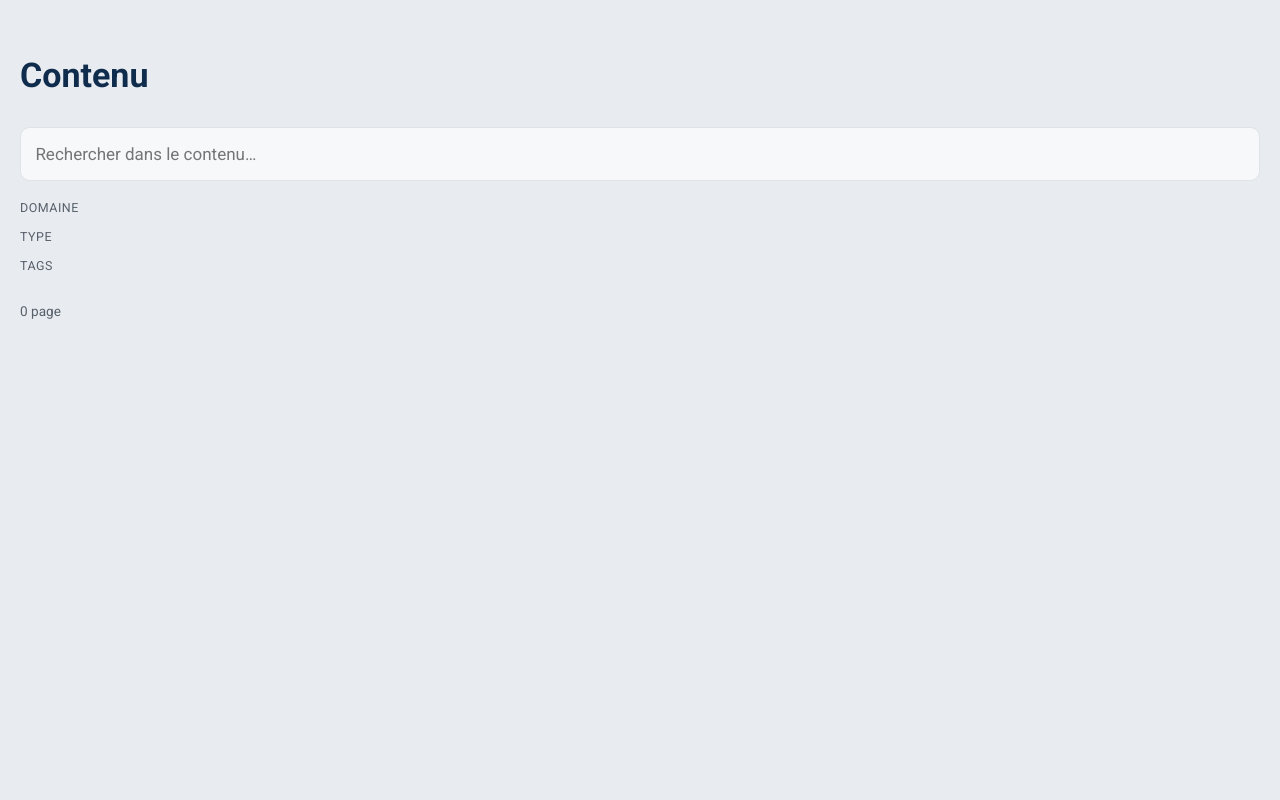
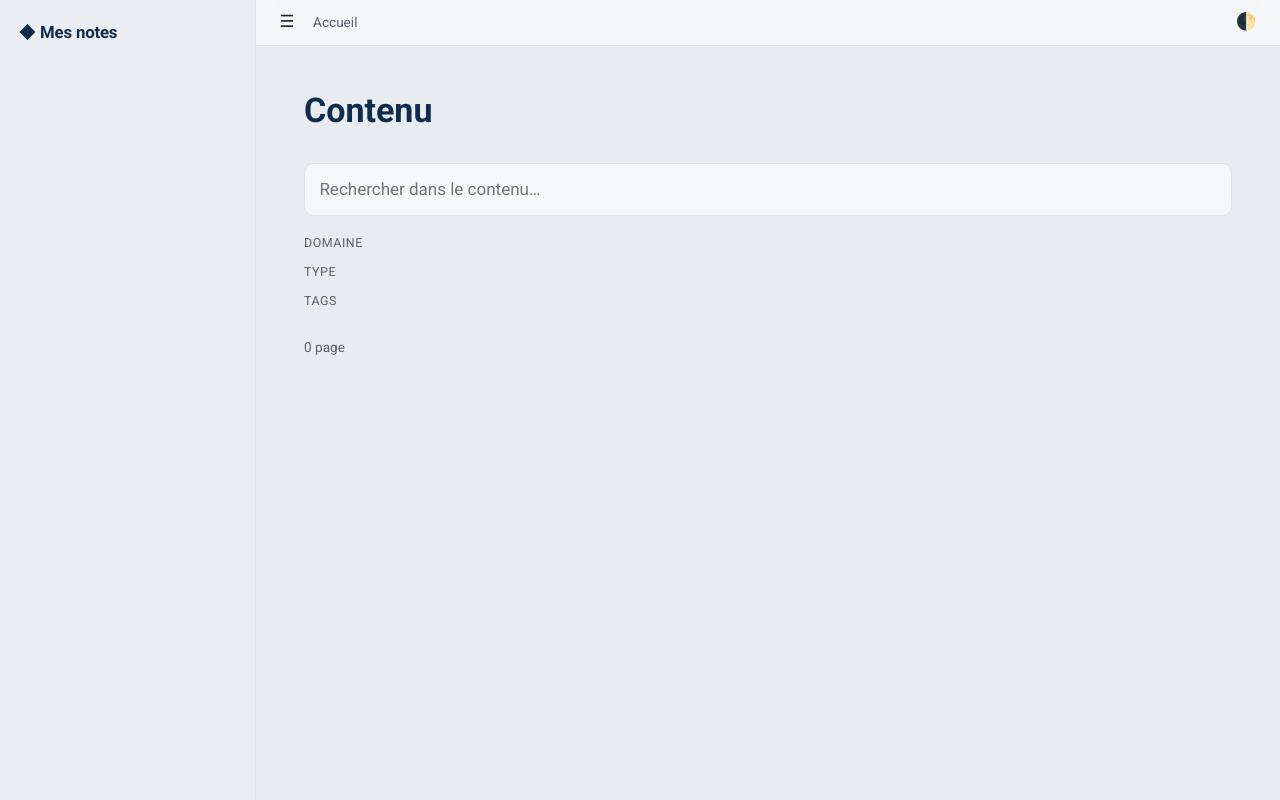
Before and after one commit to walcark/avallon, a Django app: page / in a window 1280 px wide. Run offline with Django 5.2, Linux system fonts and the light colour scheme; some libraries are stand-ins or nearby versions.

Commit message:
feat: shell avec sidebar rétractable, arbre de navigation et thème sombre
- template de base commun (base.html) : sidebar gauche rétractable (bouton ☰,
  état persisté) avec arbre domaine ▸ type ▸ pages en <details> natifs, page
  courante surlignée ; topbar fine avec titre de contexte
- thème clair/sombre basculable et persistant (sinon suit l'OS), via la
  fonction CSS light-dark() — palette unique, pas de duplication
- home.html et index.html héritent du shell ; l'ancien fil d'Ariane et le
  bouton de largeur sont retirés (la sidebar joue ce rôle)
- arbre de navigation exposé à tous les templates par un context processor
  (pages.context_processors.navigation -> content.nav_tree)
- cartes de l'accueil avec effet de survol ; encadrés/surlignage passés en
  variables pour s'adapter au thème (le code reste sur fond clair pour Pygments)

```diff
--- a/src/config/settings.py
+++ b/src/config/settings.py
@@ -109,6 +109,7 @@ TEMPLATES = [
                 "django.template.context_processors.request",
                 "django.contrib.auth.context_processors.auth",
                 "django.contrib.messages.context_processors.messages",
+                "pages.context_processors.navigation",
             ],
         },
     },
--- a/src/pages/content.py
+++ b/src/pages/content.py
@@ -136,6 +136,24 @@ def all_pages() -> list[Page]:
     return pages
 
 
+def nav_tree() -> list[dict[str, Any]]:
+    """Pages grouped domaine -> type -> pages, for the sidebar navigation.
+    Domaines and types are alphabetical; pages keep the recency order."""
+    grouped: dict[str, dict[str, list[Page]]] = {}
+    for page in all_pages():
+        grouped.setdefault(page.domain, {}).setdefault(page.type, []).append(page)
+    return [
+        {
+            "domain": domain,
+            "types": [
+                {"type": type_, "pages": pages}
+                for type_, pages in sorted(grouped[domain].items())
+            ],
+        }
+        for domain in sorted(grouped)
+    ]
+
+
 # --- Full-text search ------------------------------------------------------
 
 def _highlight(text: str, terms: list[str], width: int = 220) -> str:
--- /dev/null
+++ b/src/pages/context_processors.py
@@ -0,0 +1,8 @@
+"""Template context shared by every page."""
+
+from . import content
+
+
+def navigation(request):
+    """Expose the domaine -> type -> pages tree to the sidebar in base.html."""
+    return {"nav": content.nav_tree()}
--- a/src/pages/static/pages/css/style.css
+++ b/src/pages/static/pages/css/style.css
@@ -5,23 +5,39 @@
 --------------------------------------------------------------------------- */
 
 :root {
-    --ink:        #1f2328;
-    --muted:      #57606a;
-    --bg:         #e8ecf1;   /* page background (tinted) */
-    --surface:    #f7f8fa;   /* reading panel: slightly off-white, well contrasted */
-    --border:     #dfe3e8;
-    --code-bg:    #eef1f4;
-    --rule:       #c4ccd4;   /* table rules */
+    /* Toggling color-scheme (via the topbar button) flips every light-dark()
+       value below; with no explicit choice it follows the OS preference. */
+    color-scheme: light dark;
+
+    --ink:        light-dark(#1f2328, #e6e9ee);
+    --muted:      light-dark(#57606a, #9aa4b2);
+    --bg:         light-dark(#e8ecf1, #0d1117);   /* page background */
+    --surface:    light-dark(#f7f8fa, #161b22);   /* reading panel / cards */
+    --border:     light-dark(#dfe3e8, #2a323c);
+    --code-bg:    light-dark(#eef1f4, #1c232c);
+    --rule:       light-dark(#c4ccd4, #3a444f);   /* table rules */
+
+    --sidebar-bg: light-dark(#eaeef3, #0b0f14);
+    --topbar-bg:  light-dark(rgba(247, 248, 250, 0.85), rgba(22, 27, 34, 0.85));
+    --panel-2:    light-dark(#fbfcfd, #131a22);   /* soft inner panels */
+    --note-bg:    light-dark(#f3f7ff, #13233f);
+    --warn-bg:    light-dark(#fff8ec, #2a2210);
+    --warn-ink:   light-dark(#b45309, #f0b429);
+    --mark-bg:    light-dark(#fde68a, #b9932f);
+    --mark-ink:   light-dark(#3a2f00, #1a1500);
+    --shadow-sm:  light-dark(rgba(16, 24, 40, 0.06), rgba(0, 0, 0, 0.40));
+    --shadow-lg:  light-dark(rgba(16, 24, 40, 0.05), rgba(0, 0, 0, 0.50));
 
     /* Harmonious heading palette (analogous blues -> teal) */
-    --h1: #0f2c4d;
-    --h2: #1d4ed8;
-    --h3: #0e7490;
-    --h4: #475569;
+    --h1: light-dark(#0f2c4d, #cfe0ff);
+    --h2: light-dark(#1d4ed8, #7aa2ff);
+    --h3: light-dark(#0e7490, #4cc4d6);
+    --h4: light-dark(#475569, #9aa4b2);
 
-    --accent:     #1d4ed8;
-    --measure:    44rem;     /* narrow reading column */
-    --measure-wide: 78rem;   /* full-width mode */
+    --accent:       light-dark(#1d4ed8, #4d8bff);
+    --measure:      44rem;   /* reading column */
+    --measure-wide: 78rem;   /* home / wide content */
+    --sidebar-w:    16rem;
 }
 
 * { box-sizing: border-box; }
@@ -29,7 +45,6 @@ html { -webkit-text-size-adjust: 100%; }
 
 body {
     margin: 0;
-    padding: 0 1.25rem 5rem;
     background: var(--bg);
     color: var(--ink);
     font-family: "Roboto", system-ui, -apple-system, "Segoe UI", sans-serif;
@@ -44,69 +59,144 @@ body {
     -moz-osx-font-smoothing: grayscale;
 }
 
-/* --- Toolbar / width toggle -------------------------------------------- */
-.toolbar {
+/* --- App shell: retractable left sidebar + content --------------------- */
+.sidebar {
+    position: fixed;
+    top: 0; left: 0; bottom: 0;
+    width: var(--sidebar-w);
+    overflow-y: auto;
+    background: var(--sidebar-bg);
+    border-right: 1px solid var(--border);
+    transform: translateX(0);
+    transition: transform 0.2s ease;
+    z-index: 30;
+}
+.main {
+    margin-left: var(--sidebar-w);
+    min-height: 100vh;
+    transition: margin-left 0.2s ease;
+}
+:root.nav-collapsed .sidebar { transform: translateX(-100%); }
+:root.nav-collapsed .main { margin-left: 0; }
+
+.brand {
+    display: block;
+    padding: 1.1rem 1.15rem 0.6rem;
+    font-size: 1.05rem;
+    font-weight: 700;
+    letter-spacing: -0.01em;
+    color: var(--h1);
+    text-decoration: none;
+}
+
+/* Navigation tree — native <details>, no JS */
+.tree { padding: 0 0.5rem 2rem; font-size: 0.9rem; }
+.tree details { margin: 0.1rem 0; }
+.tree summary {
+    list-style: none;
+    cursor: pointer;
+    padding: 0.28rem 0.5rem;
+    border-radius: 7px;
+    color: var(--ink);
+    user-select: none;
+}
+.tree summary::-webkit-details-marker { display: none; }
+.tree summary::before {
+    content: "▸";
+    display: inline-block;
+    width: 1em;
+    margin-right: 0.15em;
+    color: var(--muted);
+    transition: transform 0.15s ease;
+}
+.tree details[open] > summary::before { transform: rotate(90deg); }
+.tree summary:hover { background: var(--code-bg); }
+.tree-d > summary { font-weight: 600; }
+.tree-t { margin-left: 0.55rem; }
+.tree-t > summary {
+    color: var(--muted);
+    text-transform: uppercase;
+    font-size: 0.74rem;
+    letter-spacing: 0.04em;
+}
+.tree ul { list-style: none; margin: 0; padding: 0 0 0.35rem 1.75rem; }
+.tree li a {
+    display: block;
+    padding: 0.26rem 0.5rem;
+    border-radius: 7px;
+    color: var(--ink);
+    text-decoration: none;
+    overflow: hidden;
+    text-overflow: ellipsis;
+    white-space: nowrap;
+}
+.tree li a:hover { background: var(--code-bg); }
+.tree li a.active { background: var(--accent); color: #fff; }
+
+/* Slim top bar inside the content area (menu + theme toggles) */
+.topbar {
     position: sticky;
     top: 0;
-    z-index: 10;
+    z-index: 20;
     display: flex;
-    justify-content: space-between;
     align-items: center;
-    gap: 1rem;
-    padding: 0.75rem 0;
-    margin: 0 auto;
-    max-width: var(--measure-wide);
+    gap: 0.6rem;
+    padding: 0.5rem 0.9rem;
+    background: var(--topbar-bg);
+    border-bottom: 1px solid var(--border);
+    -webkit-backdrop-filter: blur(8px);
+    backdrop-filter: blur(8px);
 }
+.topbar-title {
+    flex: 1;
+    min-width: 0;
+    font-size: 0.85rem;
+    color: var(--muted);
+    overflow: hidden;
+    text-overflow: ellipsis;
+    white-space: nowrap;
+}
+.icon-btn {
+    font-size: 1.05rem;
+    line-height: 1;
+    background: transparent;
+    border: 1px solid transparent;
+    border-radius: 8px;
+    padding: 0.32rem 0.5rem;
+    cursor: pointer;
+    color: var(--ink);
+}
+.icon-btn:hover { background: var(--code-bg); }
 
-/* Breadcrumb: Accueil / domaine / type / titre courant */
-.breadcrumb {
-    display: flex;
-    flex-wrap: wrap;
-    align-items: center;
-    gap: 0.4em;
-    min-width: 0;
-    font-size: 0.82rem;
-    color: var(--muted);
+/* Content padding wrapper (keeps the topbar full-width) */
+.page { padding: 1.75rem clamp(1rem, 4vw, 3rem); }
+
+/* Backdrop behind the sidebar on small screens */
+.scrim {
+    position: fixed;
+    inset: 0;
+    background: rgba(0, 0, 0, 0.4);
+    opacity: 0;
+    visibility: hidden;
+    transition: opacity 0.2s ease;
+    z-index: 25;
 }
-.breadcrumb a { color: var(--muted); text-decoration: none; }
-.breadcrumb a:hover { color: var(--accent); }
-.breadcrumb .sep { color: var(--rule); }
-.breadcrumb .current {
-    color: var(--ink);
-    font-weight: 500;
-    max-width: 40ch;
-    overflow: hidden;
-    white-space: nowrap;
-    text-overflow: ellipsis;
+@media (max-width: 800px) {
+    .main { margin-left: 0; }
+    .sidebar { box-shadow: 0 0 40px rgba(0, 0, 0, 0.35); }
+    :root:not(.nav-collapsed) .scrim { opacity: 1; visibility: visible; }
 }
-.width-toggle {
-    font-family: inherit;
-    font-size: 0.82rem;
-    color: var(--muted);
-    background: var(--surface);
-    border: 1px solid var(--border);
-    border-radius: 999px;
-    padding: 0.35em 0.9em;
-    cursor: pointer;
-    box-shadow: 0 1px 2px rgba(16, 24, 40, 0.06);
-    transition: color 0.15s ease, border-color 0.15s ease;
-}
-.width-toggle:hover { color: var(--accent); border-color: var(--accent); }
-.width-label { font-weight: 500; color: var(--ink); }
 
 /* --- Reading panel ------------------------------------------------------ */
 .prose {
     max-width: var(--measure);
     margin: 0 auto;
-    padding: 3rem 3.25rem 4rem;
+    padding: 2.5rem clamp(1.25rem, 4vw, 3.25rem) 4rem;
     background: var(--surface);
     border: 1px solid var(--border);
     border-radius: 14px;
-    box-shadow: 0 1px 3px rgba(16, 24, 40, 0.06),
-                0 8px 24px rgba(16, 24, 40, 0.05);
-    transition: max-width 0.25s ease;
+    box-shadow: 0 1px 3px var(--shadow-sm), 0 8px 24px var(--shadow-lg);
 }
-.prose.is-wide { max-width: var(--measure-wide); }
 
 .prose > :first-child { margin-top: 0; }
 .prose > :last-child { margin-bottom: 0; }
@@ -201,7 +291,7 @@ sub, sup { line-height: 0; }
     border: 1px solid var(--border);
     border-left: 4px solid var(--muted);
     border-radius: 8px;
-    background: #fbfcfd;
+    background: var(--panel-2);
 }
 .prose .admonition-title {
     margin: 0 0 0.4em;
@@ -211,10 +301,10 @@ sub, sup { line-height: 0; }
     text-transform: uppercase;
 }
 .prose .admonition > :last-child { margin-bottom: 0; }
-.prose .admonition.note { border-left-color: var(--h2); background: #f3f7ff; }
+.prose .admonition.note { border-left-color: var(--h2); background: var(--note-bg); }
 .prose .admonition.note > .admonition-title { color: var(--h2); }
-.prose .admonition.warning { border-left-color: #b45309; background: #fff8ec; }
-.prose .admonition.warning > .admonition-title { color: #b45309; }
+.prose .admonition.warning { border-left-color: var(--warn-ink); background: var(--warn-bg); }
+.prose .admonition.warning > .admonition-title { color: var(--warn-ink); }
 
 /* --- Figures / plots ---------------------------------------------------- */
 .prose img {
--- /dev/null
+++ b/src/pages/templates/base.html
@@ -0,0 +1,86 @@
+{% load static %}
+<!DOCTYPE html>
+<html lang="fr">
+<head>
+    <meta charset="utf-8">
+    <meta name="viewport" content="width=device-width, initial-scale=1">
+    <title>{% block title %}Mes notes{% endblock %}</title>
+
+    <link rel="stylesheet" href="{% static 'pages/css/fonts.css' %}">
+    <link rel="stylesheet" href="{% static 'pages/css/style.css' %}">
+    {% block head %}{% endblock %}
+
+    <script>
+      // Apply the saved theme and sidebar state before first paint (no flash).
+      (function () {
+        try {
+          var t = localStorage.getItem('theme');
+          if (t) document.documentElement.style.colorScheme = t;
+          var nav = localStorage.getItem('nav');
+          if (nav === null) nav = window.innerWidth < 800 ? 'collapsed' : 'open';
+          if (nav === 'collapsed') document.documentElement.classList.add('nav-collapsed');
+        } catch (e) {}
+      })();
+    </script>
+</head>
+<body>
+    <aside class="sidebar">
+        <a class="brand" href="/">◆ Mes notes</a>
+        <nav class="tree" aria-label="Navigation du contenu">
+            {% for d in nav %}
+            <details class="tree-d"{% if not page or page.domain == d.domain %} open{% endif %}>
+                <summary>{{ d.domain }}</summary>
+                {% for t in d.types %}
+                <details class="tree-t"{% if page and page.domain == d.domain and page.type == t.type %} open{% endif %}>
+                    <summary>{{ t.type }}</summary>
+                    <ul>
+                        {% for p in t.pages %}
+                        <li><a href="{{ p.url }}"{% if page and page.relpath == p.relpath %} class="active" aria-current="page"{% endif %}>{{ p.title }}</a></li>
+                        {% endfor %}
+                    </ul>
+                </details>
+                {% endfor %}
+            </details>
+            {% endfor %}
+        </nav>
+    </aside>
+
+    <div class="main">
+        <header class="topbar">
+            <button type="button" class="icon-btn" id="navToggle" aria-label="Afficher ou masquer le menu">☰</button>
+            <span class="topbar-title">{% block topbar %}{% endblock %}</span>
+            <button type="button" class="icon-btn" id="themeToggle" aria-label="Basculer le thème clair/sombre">🌓</button>
+        </header>
+
+        <div class="page">
+            {% block content %}{% endblock %}
+        </div>
+    </div>
+
+    <div class="scrim" id="scrim" aria-hidden="true"></div>
+
+    <script>
+      (function () {
+        var root = document.documentElement;
+        function setNav(collapsed) {
+          root.classList.toggle('nav-collapsed', collapsed);
+          try { localStorage.setItem('nav', collapsed ? 'collapsed' : 'open'); } catch (e) {}
+        }
+        document.getElementById('navToggle').addEventListener('click', function () {
+          setNav(!root.classList.contains('nav-collapsed'));
+        });
+        document.getElementById('scrim').addEventListener('click', function () { setNav(true); });
+
+        document.getElementById('themeToggle').addEventListener('click', function () {
+          var stored = localStorage.getItem('theme');
+          var systemDark = window.matchMedia('(prefers-color-scheme: dark)').matches;
+          var showingDark = stored ? stored === 'dark' : systemDark;
+          var theme = showingDark ? 'light' : 'dark';
+          root.style.colorScheme = theme;
+          try { localStorage.setItem('theme', theme); } catch (e) {}
+        });
+      })();
+    </script>
+    {% block scripts %}{% endblock %}
+</body>
+</html>
--- a/src/pages/templates/home.html
+++ b/src/pages/templates/home.html
@@ -1,18 +1,12 @@
-{% load static %}
-<!DOCTYPE html>
-<html lang="fr">
-<head>
-    <meta charset="utf-8">
-    <meta name="viewport" content="width=device-width, initial-scale=1">
-    <title>Accueil</title>
+{% extends "base.html" %}
 
-    <link rel="stylesheet" href="{% static 'pages/css/fonts.css' %}">
+{% block title %}Accueil{% endblock %}
+{% block topbar %}Accueil{% endblock %}
 
-    <link rel="stylesheet" href="{% static 'pages/css/style.css' %}">
-
+{% block head %}
     <style>
-      .home { max-width: var(--measure-wide); margin: 0 auto; padding-top: 1.5rem; }
-      .home h1 { color: var(--h1); }
+      .home { max-width: var(--measure-wide); margin: 0 auto; }
+      .home h1 { color: var(--h1); margin-top: 0.5rem; }
 
       .search { width: 100%; font: inherit; padding: 0.7rem 0.9rem;
                 border: 1px solid var(--border); border-radius: 0.6rem;
@@ -26,13 +20,16 @@
       .chip { font: inherit; font-size: 0.85rem; cursor: pointer;
               padding: 0.2rem 0.65rem; border-radius: 999px;
               border: 1px solid var(--border); background: var(--surface); color: var(--muted); }
+      .chip:hover { border-color: var(--accent); color: var(--ink); }
       .chip[aria-pressed="true"] { background: var(--accent); border-color: var(--accent); color: #fff; }
 
       .count { font-size: 0.85rem; color: var(--muted); margin-bottom: 0.75rem; }
 
       .cards { list-style: none; padding: 0; margin: 0; display: grid; gap: 0.85rem; }
       .card { padding: 0.9rem 1.1rem; border: 1px solid var(--border);
-              border-radius: 0.7rem; background: var(--surface); }
+              border-radius: 0.7rem; background: var(--surface);
+              transition: border-color 0.15s ease, box-shadow 0.15s ease; }
+      .card:hover { border-color: var(--accent); box-shadow: 0 2px 12px rgba(16, 24, 40, 0.08); }
       .card.is-hidden { display: none; }
       .card-title { font-size: 1.1rem; font-weight: 700; text-decoration: none; color: var(--h2); }
       .card-title:hover { text-decoration: underline; }
@@ -44,11 +41,12 @@
       .tag { padding: 0.05rem 0.5rem; border-radius: 999px; background: var(--code-bg); color: var(--muted); }
       .card-summary, .card-snippet { margin: 0.35rem 0 0; color: var(--ink); }
       .card-snippet { font-size: 0.92rem; color: var(--muted); }
-      .card-snippet mark { background: #fde68a; color: inherit; padding: 0 0.1em; border-radius: 0.2em; }
+      .card-snippet mark { background: var(--mark-bg); color: var(--mark-ink); padding: 0 0.1em; border-radius: 0.2em; }
       .empty { color: var(--muted); }
     </style>
-</head>
-<body>
+{% endblock %}
+
+{% block content %}
     <main class="home">
         <h1>Contenu</h1>
 
@@ -89,7 +87,9 @@
         <!-- JS-rendered full-text results (shown when the search box has text). -->
         <ul class="cards" id="results" hidden></ul>
     </main>
+{% endblock %}
 
+{% block scripts %}
     <script>
       (function () {
         const qInput = document.getElementById('q');
@@ -211,7 +211,7 @@
         });
 
         // Pre-select facets from the URL (?domaine=… / ?type=… / ?tag=…), so a
-        // breadcrumb link like /?domaine=travail lands on a filtered list.
+        // sidebar or breadcrumb link like /?domaine=travail lands pre-filtered.
         const params = new URLSearchParams(location.search);
         [['domaine', 'domain'], ['type', 'type'], ['tag', 'tag']].forEach(([param, kind]) => {
           params.getAll(param).forEach(val => {
@@ -225,5 +225,4 @@
         refresh();
       })();
     </script>
-</body>
-</html>
+{% endblock %}
```
Also changed, not shown: src/pages/templates/index.html (+11 -54 lines), README.md.
